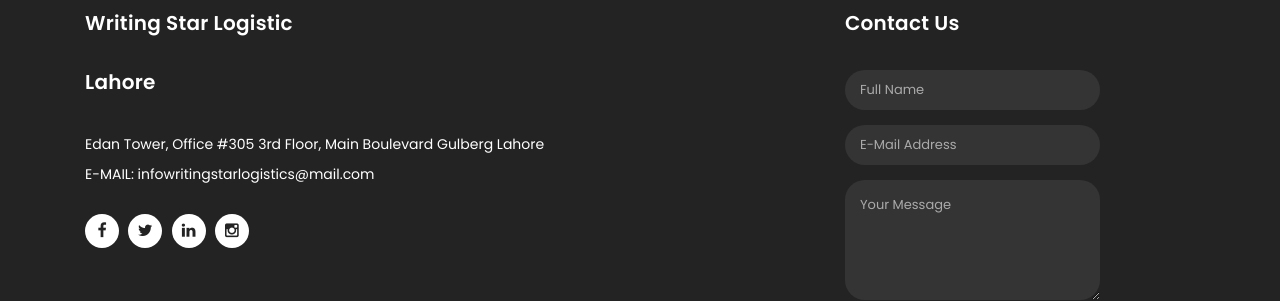
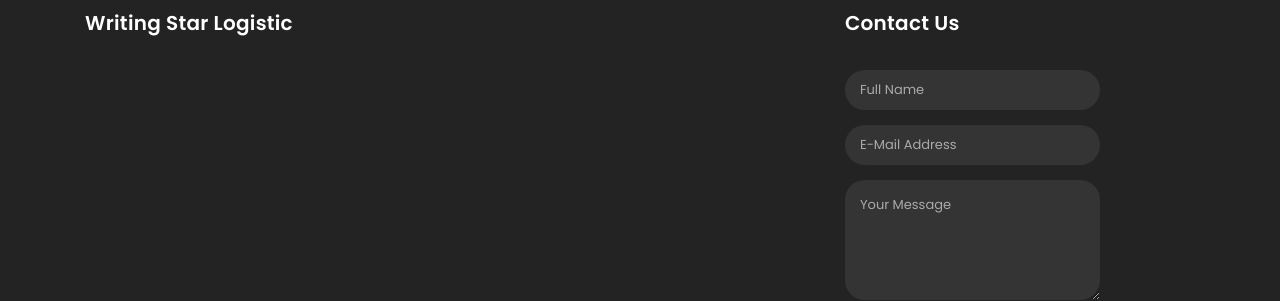
Before and after one commit to ms2678/www.writingstarlogistic.com, a plain HTML site: page learn.html in a window 1280 px wide. Shown: the part 731-1032 px from the top of the page. Drawn offline with Linux system fonts and the light colour scheme.

Commit message:
Update learn.html

```diff
--- a/learn.html
+++ b/learn.html
@@ -106,15 +106,8 @@
         <div class="row">
           <div class="col-md-8 footer-item">
             <h4>Writing Star Logistic</h4>
-            <h4>Lahore</h4>
-            <p>Edan Tower, Office #305 3rd Floor, Main Boulevard Gulberg Lahore</p>
-            <p>E-MAIL: infowritingstarlogistics@mail.com</p>
-            <ul class="social-icons">
-              <li><a rel="nofollow" href="https://fb.com/templatemo" target="_blank"><i class="fa fa-facebook"></i></a></li>
-              <li><a href="#"><i class="fa fa-twitter"></i></a></li>
-              <li><a href="#"><i class="fa fa-linkedin"></i></a></li>
-              <li><a href="#"><i class="fa fa-instagram"></i></a></li>
-            </ul>
+
+
           </div>
 
 
```
